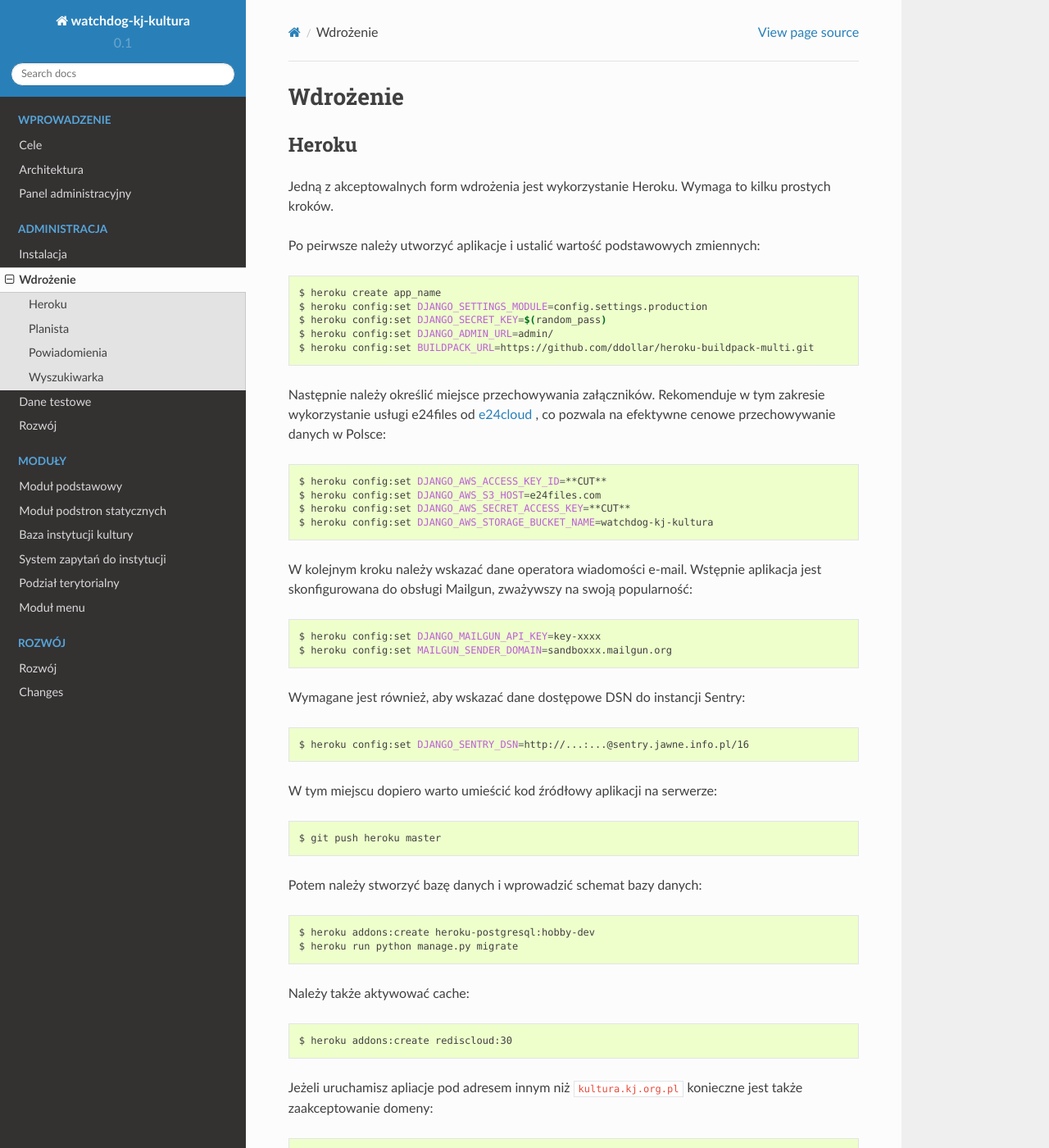
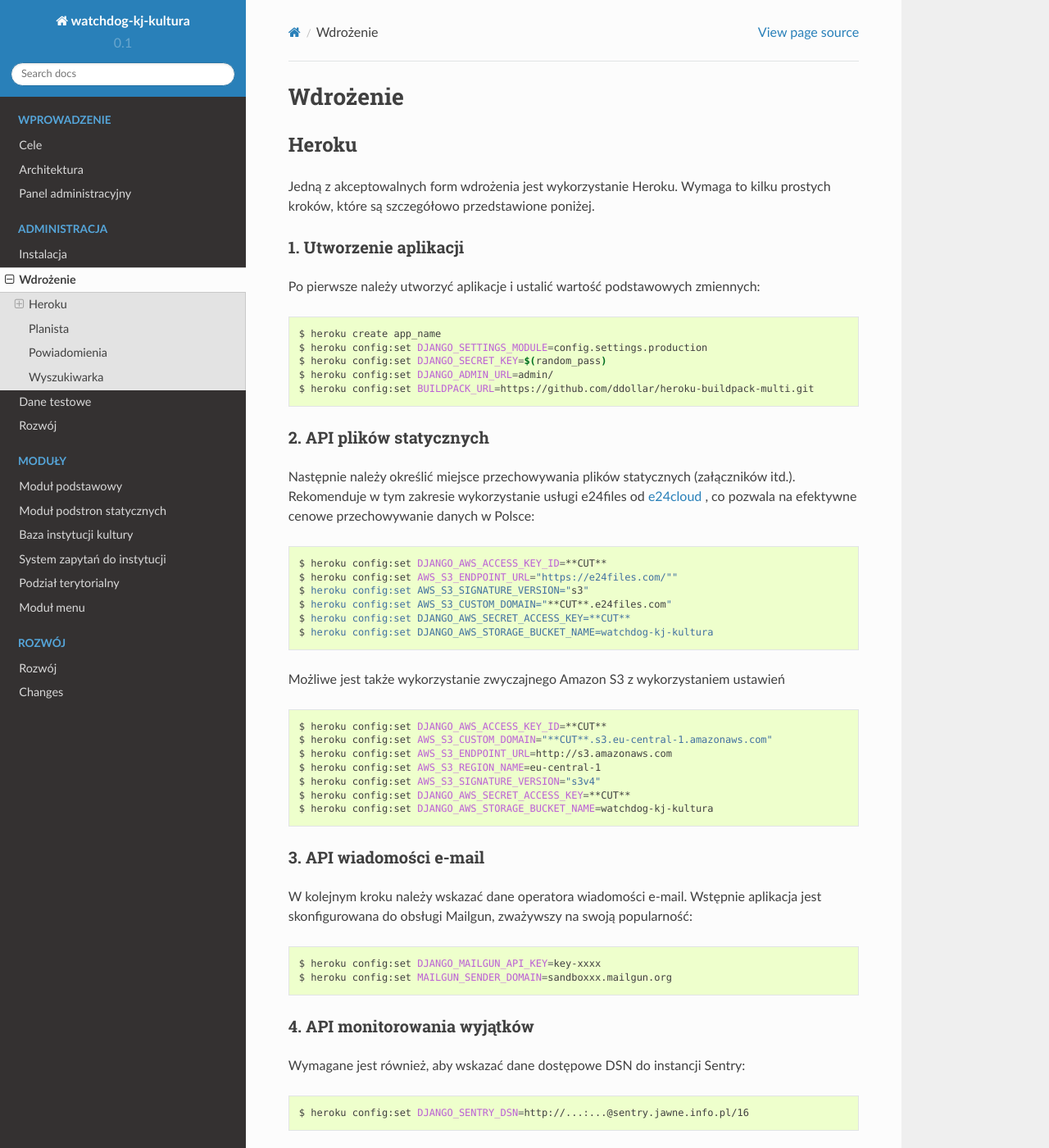
Before and after one commit to watchdogpolska/watchdog-kj-kultura, a Sphinx documentation site: the page built from docs/deploy.rst, in a window 1280 px wide and 1400 px high. Shown: the whole window at 82% size. Built offline with Sphinx 7.4.7 and the Read the Docs theme 2.0.0, drawn with Linux system fonts in a browser that asks for light colours; some of the changed text lies outside the part shown.

Commit message:
Update docs about Heroku deploy

```diff
--- a/docs/deploy.rst
+++ b/docs/deploy.rst
@@ -7,9 +7,12 @@ Wdrożenie
 Heroku
 #############
 
-Jedną z akceptowalnych form wdrożenia jest wykorzystanie Heroku. Wymaga to kilku prostych kroków.
+Jedną z akceptowalnych form wdrożenia jest wykorzystanie Heroku. Wymaga to kilku prostych kroków, które są szczegółowo przedstawione poniżej.
 
-Po peirwsze należy utworzyć aplikacje i ustalić wartość podstawowych zmiennych:
+1. Utworzenie aplikacji
+-----------------------
+
+Po pierwsze należy utworzyć aplikacje i ustalić wartość podstawowych zmiennych:
 
 .. code-block:: bash
 
@@ -19,14 +22,34 @@ Po peirwsze należy utworzyć aplikacje i ustalić wartość podstawowych zmienn
     $ heroku config:set DJANGO_ADMIN_URL=admin/
     $ heroku config:set BUILDPACK_URL=https://github.com/ddollar/heroku-buildpack-multi.git
 
-Następnie należy określić miejsce przechowywania załączników. Rekomenduje w tym zakresie wykorzystanie usługi e24files od `e24cloud <https://panel.e24cloud.com/referal/GuFfaD31>`_ , co pozwala na efektywne cenowe przechowywanie danych w Polsce:
+2. API plików statycznych
+----------------------------------
+
+Następnie należy określić miejsce przechowywania plików statycznych (załączników itd.). Rekomenduje w tym zakresie wykorzystanie usługi e24files od `e24cloud <https://panel.e24cloud.com/referal/GuFfaD31>`_ , co pozwala na efektywne cenowe przechowywanie danych w Polsce:
 
 .. code-block:: bash
 
     $ heroku config:set DJANGO_AWS_ACCESS_KEY_ID=**CUT**
-    $ heroku config:set DJANGO_AWS_S3_HOST=e24files.com
+    $ heroku config:set AWS_S3_ENDPOINT_URL="https://e24files.com/""
+    $ heroku config:set AWS_S3_SIGNATURE_VERSION="s3"
+    $ heroku config:set AWS_S3_CUSTOM_DOMAIN="**CUT**.e24files.com"
     $ heroku config:set DJANGO_AWS_SECRET_ACCESS_KEY=**CUT**
     $ heroku config:set DJANGO_AWS_STORAGE_BUCKET_NAME=watchdog-kj-kultura
+
+Możliwe jest także wykorzystanie zwyczajnego Amazon S3 z wykorzystaniem ustawień
+
+.. code-block:: bash
+
+    $ heroku config:set DJANGO_AWS_ACCESS_KEY_ID=**CUT**
+    $ heroku config:set AWS_S3_CUSTOM_DOMAIN="**CUT**.s3.eu-central-1.amazonaws.com"
+    $ heroku config:set AWS_S3_ENDPOINT_URL=http://s3.amazonaws.com
+    $ heroku config:set AWS_S3_REGION_NAME=eu-central-1
+    $ heroku config:set AWS_S3_SIGNATURE_VERSION="s3v4"
+    $ heroku config:set DJANGO_AWS_SECRET_ACCESS_KEY=**CUT**
+    $ heroku config:set DJANGO_AWS_STORAGE_BUCKET_NAME=watchdog-kj-kultura
+
+3. API wiadomości e-mail
+------------------------
 
 W kolejnym kroku należy wskazać dane operatora wiadomości e-mail. Wstępnie aplikacja jest skonfigurowana do obsługi Mailgun, zważywszy na swoją popularność:
 
@@ -35,17 +58,26 @@ W kolejnym kroku należy wskazać dane operatora wiadomości e-mail. Wstępnie a
     $ heroku config:set DJANGO_MAILGUN_API_KEY=key-xxxx
     $ heroku config:set MAILGUN_SENDER_DOMAIN=sandboxxx.mailgun.org
 
+4. API monitorowania wyjątków
+-----------------------------
+
 Wymagane jest również, aby wskazać dane dostępowe DSN do instancji Sentry:
 
 .. code-block:: bash
 
     $ heroku config:set DJANGO_SENTRY_DSN=http://...:...@sentry.jawne.info.pl/16
 
+5. Publikacja kodu
+------------------
+
 W tym miejscu dopiero warto umieścić kod źródłowy aplikacji na serwerze:
 
 .. code-block:: bash
 
     $ git push heroku master
+
+6. Baza danych
+--------------
 
 Potem należy stworzyć bazę danych i wprowadzić schemat bazy danych:
 
@@ -73,17 +114,14 @@ Aby uruchomić wyszukiwarkę należy wywołać:
     $ heroku addons:create searchbox:starter
     $ heroku run python manage.py rebuild_index
 
+10. Administrator aplikacji
+---------------------------
+
 Warto także utworzyć pierwszego użytkownika administracyjnego:
 
 .. code-block:: bash
 
     $ heroku run python manage.py createsuperuser
-
-Konieczne może się okazać także zamieszczenie plików statycznych na serwerze multimediów:
-
-.. code-block:: bash
-
-    $ heroku run python manage.py collectstatic
 
 .. _scheduler:
 
```
Also changed, not shown: other parts of docs/deploy.rst (+9 -0 lines).
